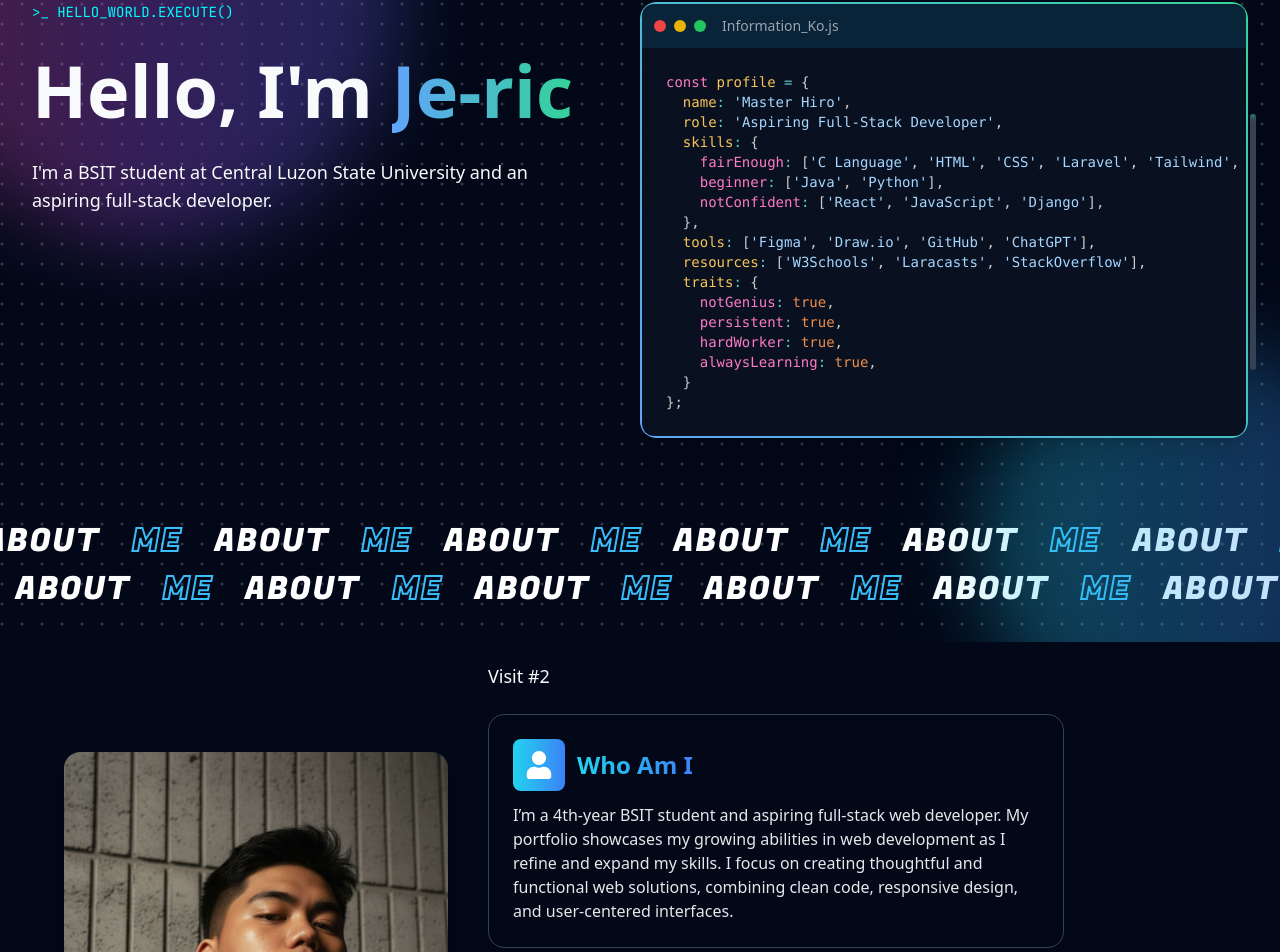
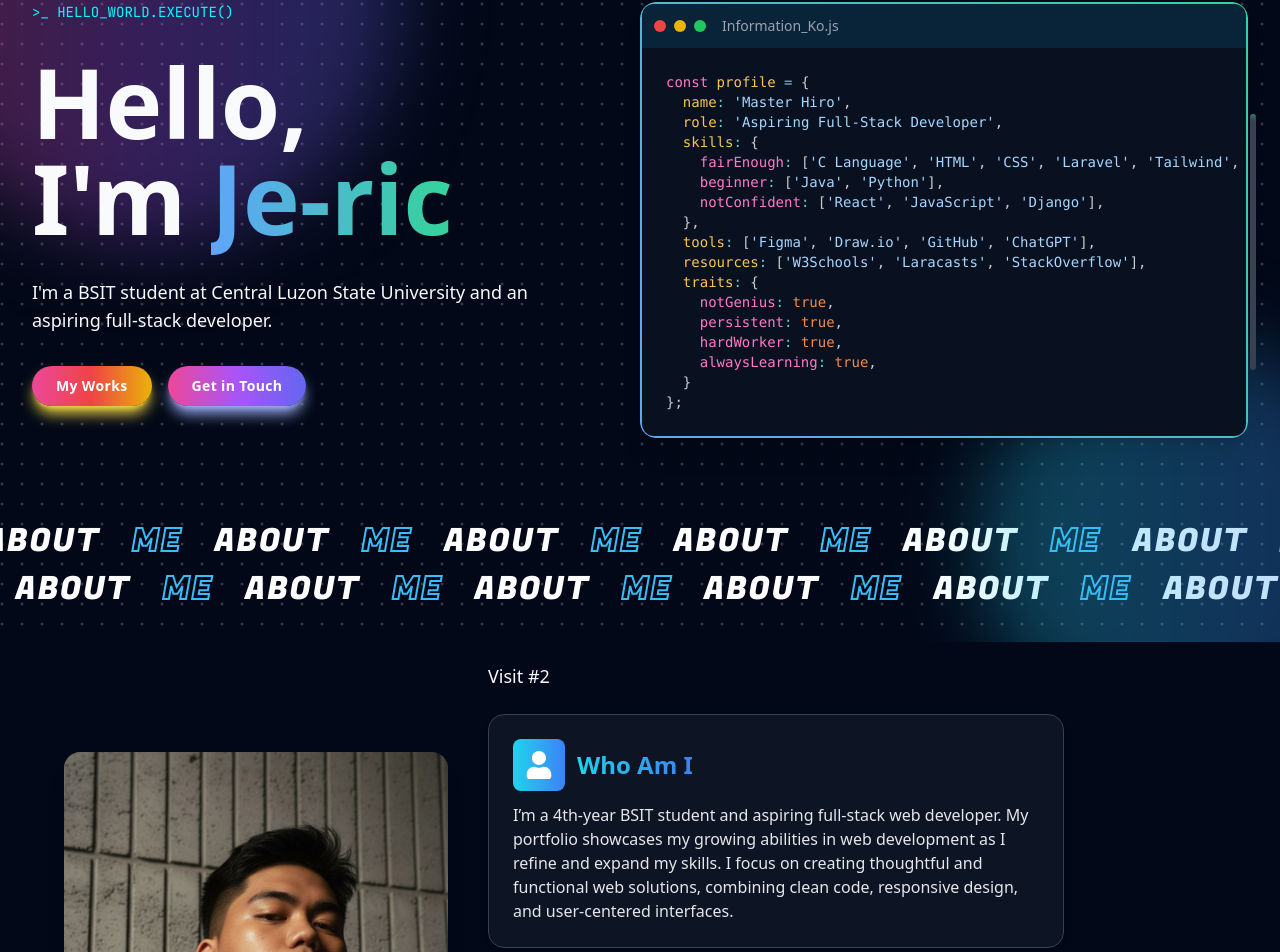
Before and after one commit to Je-ric/ReactJS-Portfolio, a React (Create React App) app: page / in a window 1280 px wide. Shown: the part 158-1110 px from the top of the page. Built offline with nearby package versions, Linux system fonts and the light colour scheme.

Commit message:
Enhance About and Home components: update styles, add buttons, and improve layout; add smooth scrolling to index.css

```diff
--- a/src/App.css
+++ b/src/App.css
@@ -195,3 +195,20 @@
 .dark .hello{
 	color: cyan;
 }
+
+
+
+
+
+
+
+
+
+
+.group{
+	z-index: 20;
+	/* background: #091121; */
+	background-color: rgba(17, 24, 39, 0.8);
+	backdrop-filter: blur(12px);
+	-webkit-backdrop-filter: blur(12px);
+}
--- a/src/components/class/About.js
+++ b/src/components/class/About.js
@@ -31,7 +31,7 @@ class About extends Component {
             <img
               src="/src/profile.png"
               alt="About Me"
-              className="w-56 sm:w-64 md:w-72 lg:w-full max-w-xs sm:max-w-sm md:max-w-md h-auto object-cover rounded-2xl shadow-xl"
+              className="w-64 z-20 sm:w-64 md:w-72 lg:w-full max-w-xs sm:max-w-sm md:max-w-md h-auto object-cover rounded-2xl shadow-xl"
             />
           </div>
 
--- a/src/components/functional/Home.js
+++ b/src/components/functional/Home.js
@@ -18,12 +18,39 @@ function Home() {
         {/* Left Column: Text */}
         <div className="flex-1 text-center lg:text-left space-y-6 lg:space-y-8">
           <p className="hello font-mono text-sm mb-4"> {'>_ HELLO_WORLD.EXECUTE()'}</p>
-          <h1 className="text-6xl md:text-7xl font-bold">
-            Hello, I'm <span className="gradient-text">Je-ric </span>
+          <h1 className="text-7xl md:text-8xl font-bold">
+            Hello, <br /> I'm <span className="gradient-text">Je-ric </span>
           </h1>
           <p className="text-lg max-w-xl mx-auto lg:mx-0">
             I'm a BSIT student at Central Luzon State University and an aspiring full-stack developer.
           </p>
+
+<div className="mt-6 flex flex-wrap gap-4 justify-center lg:justify-start">
+  <a
+    href="#projects"
+    className="px-6 py-2.5 cursor-pointer rounded-full text-white text-sm font-semibold tracking-wide
+               bg-gradient-to-r from-pink-500 via-red-500 to-yellow-500
+               shadow-lg shadow-yellow-300 hover:shadow-xl hover:scale-105
+               active:scale-95 active:shadow-md transition-all duration-300 ease-in-out"
+  >
+    My Works
+  </a>
+
+  <a
+    href="#contact"
+    className="px-6 py-2.5 cursor-pointer rounded-full text-white text-sm font-semibold tracking-wide
+               bg-gradient-to-r from-pink-500 via-purple-500 to-indigo-500
+               shadow-lg shadow-indigo-300 hover:shadow-xl hover:scale-105
+               active:scale-95 active:shadow-md transition-all duration-300 ease-in-out"
+  >
+    Get in Touch
+  </a>
+</div>
+
+
+
+
+
         </div>
 
 
--- a/src/index.css
+++ b/src/index.css
@@ -66,6 +66,7 @@ body {
 html, body {
   scrollbar-width: none; /* Firefox */
   -ms-overflow-style: none; /* IE 10+ */
+  scroll-behavior: smooth;
 }
 
 html::-webkit-scrollbar,
```
